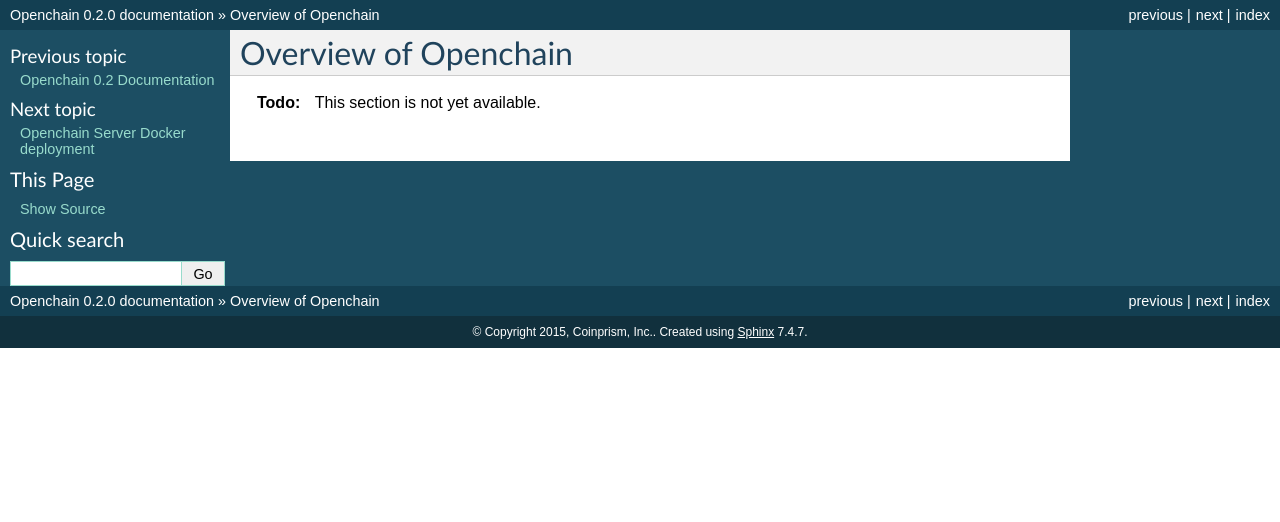
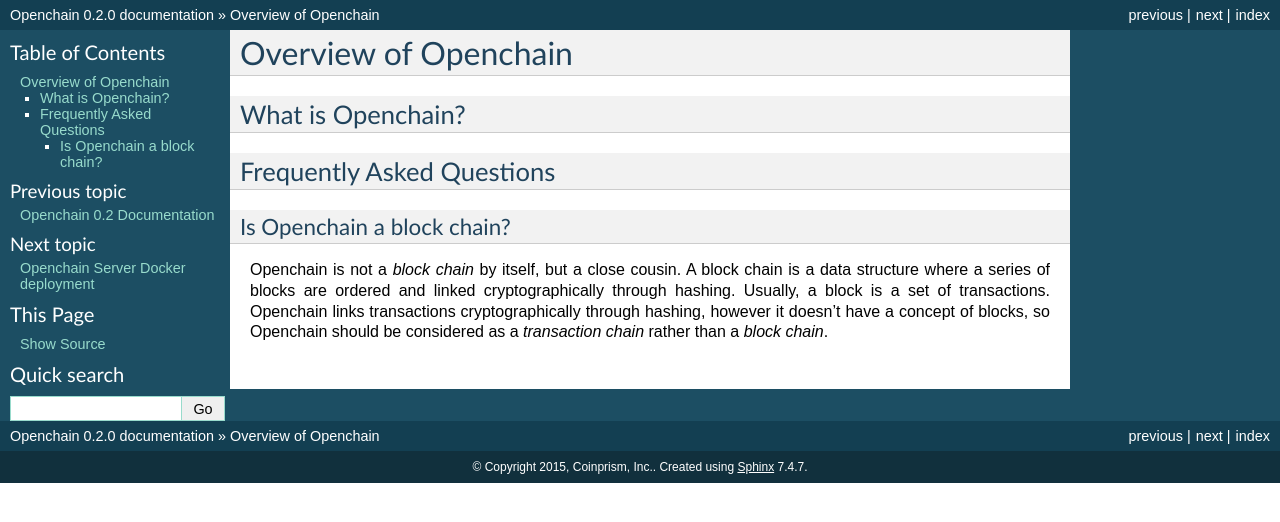
Before and after one commit to openchain/docs, a Sphinx documentation site: the page built from docs/source/general/overview.rst, in a window 1280 px wide. Shown: the top 522 px of the page. Built offline with Sphinx 7.4.7, drawn with Linux system fonts in a browser that asks for light colours.

Commit message:
Update the section docker-deployment.rst

```diff
--- a/docs/source/general/overview.rst
+++ b/docs/source/general/overview.rst
@@ -1,6 +1,15 @@
 Overview of Openchain
 =====================
 
-.. todo::
+What is Openchain?
+------------------
 
-   This section is not yet available.
+
+
+Frequently Asked Questions
+--------------------------
+
+Is Openchain a block chain?
+~~~~~~~~~~~~~~~~~~~~~~~~~~~
+
+Openchain is not a *block chain* by itself, but a close cousin. A block chain is a data structure where a series of blocks are ordered and linked cryptographically through hashing. Usually, a block is a set of transactions. Openchain links transactions cryptographically through hashing, however it doesn't have a concept of blocks, so Openchain should be considered as a *transaction chain* rather than a *block chain*.
```
Also changed, not shown: docs/source/general/docker-deployment.rst (+6 -4 lines).
